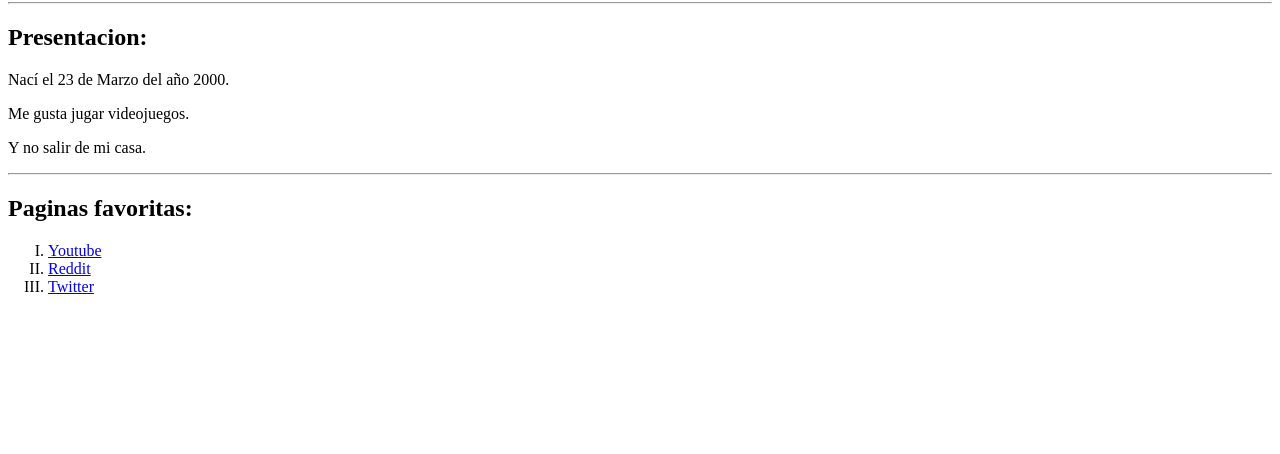
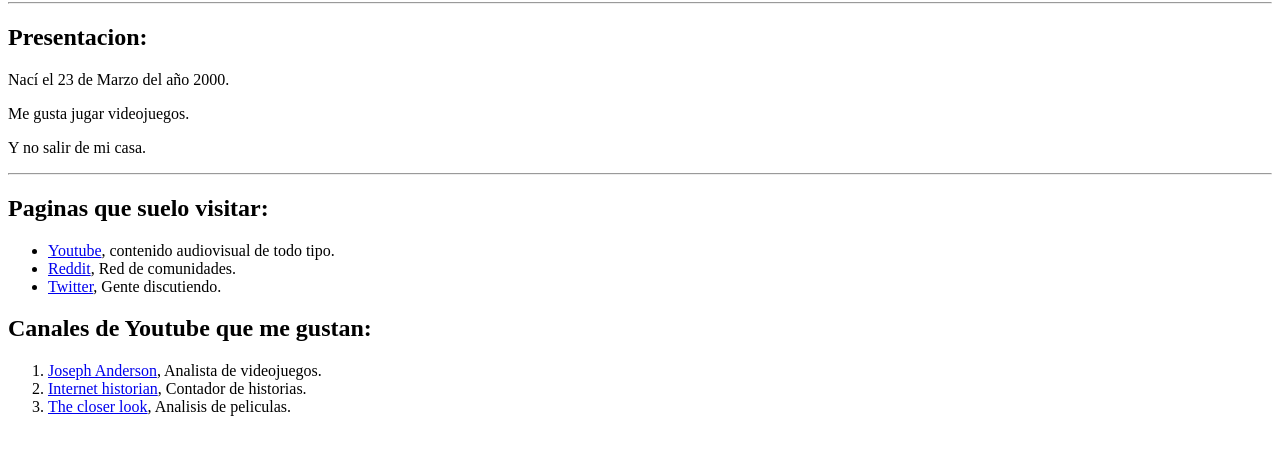
Before and after one commit to Ignacioff56/utn-labcomII-practices, a plain HTML site: page U02P01/Index.html in a window 1280 px wide. Shown: the part 78-532 px from the top of the page. Drawn offline with Linux system fonts and the light colour scheme.

Commit message:
Added another list

```diff
--- a/U02P01/Index.html
+++ b/U02P01/Index.html
@@ -19,11 +19,18 @@
 
     <hr>
 
-    <h2>Paginas favoritas:</h2>
-    <ol type="I">
-        <li><a href="http://youtube.com" target="_blank">Youtube</a><br /></li>
-        <li><a href="http://Reddit.com" target="_blank">Reddit</a><br /></li>
-        <li><a href="http://Twitter.com" target="_blank">Twitter</a><br /></li>
+    <h2>Paginas que suelo visitar:</h2>
+    <ul>
+        <li><a href="http://youtube.com" target="_blank">Youtube</a>, contenido audiovisual de todo tipo.<br /></li>
+        <li><a href="http://Reddit.com" target="_blank">Reddit</a>, Red de comunidades.<br /></li>
+        <li><a href="http://Twitter.com" target="_blank">Twitter</a>, Gente discutiendo.<br /></li>
+    </ul>
+
+    <h2>Canales de Youtube que me gustan:</h2>
+    <ol>
+        <li><a href="https://www.youtube.com/c/JosephAndersonChannel" target="_blank">Joseph Anderson</a>, Analista de videojuegos.<br /></li>
+        <li><a href="https://www.youtube.com/c/InternetHistorian" target="_blank">Internet historian</a>, Contador de historias. <br /></li>
+        <li><a href="https://www.youtube.com/c/TheCloserLook" target="_blank">The closer look</a>, Analisis de peliculas.<br /></li>
     </ol>
 
 </body>
```
